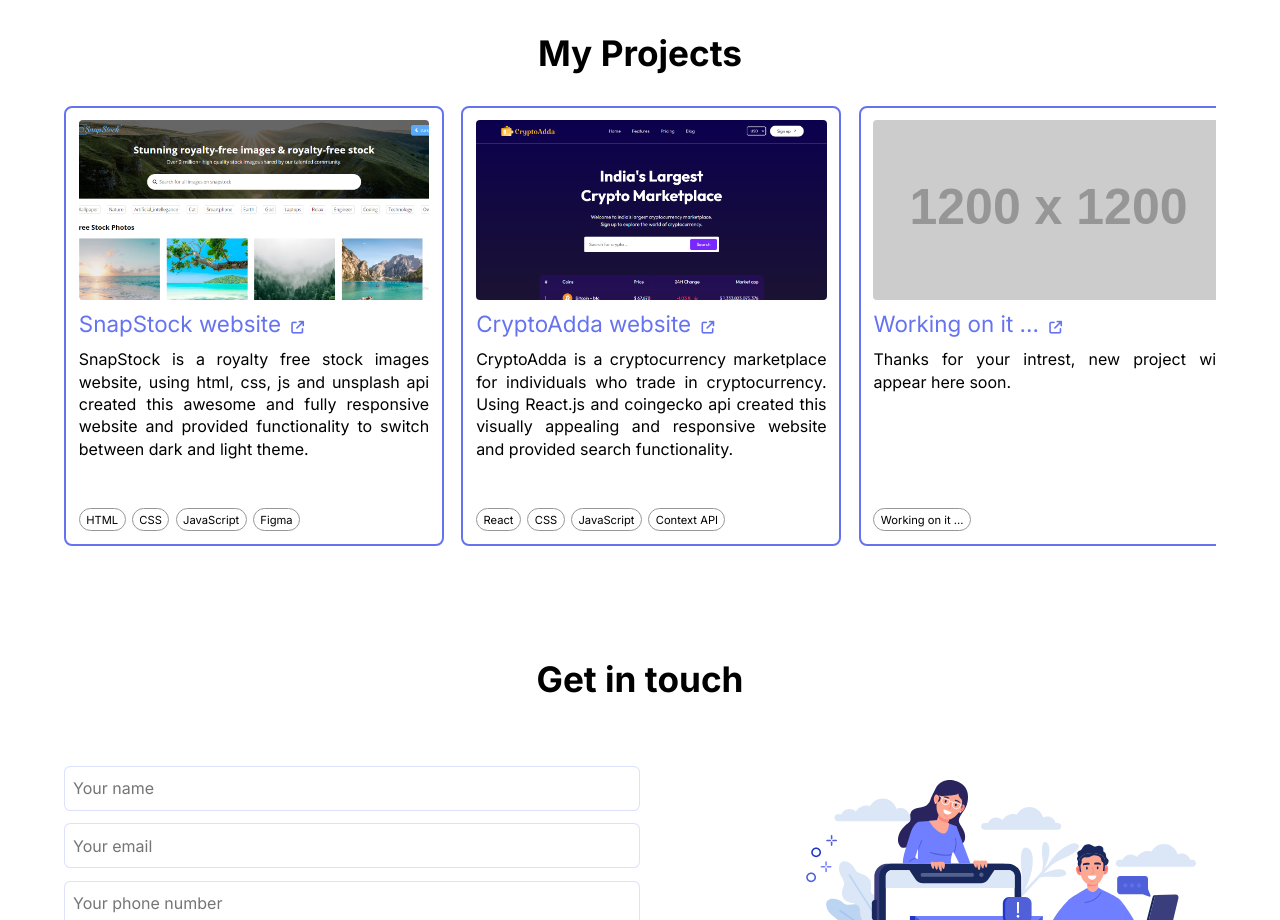
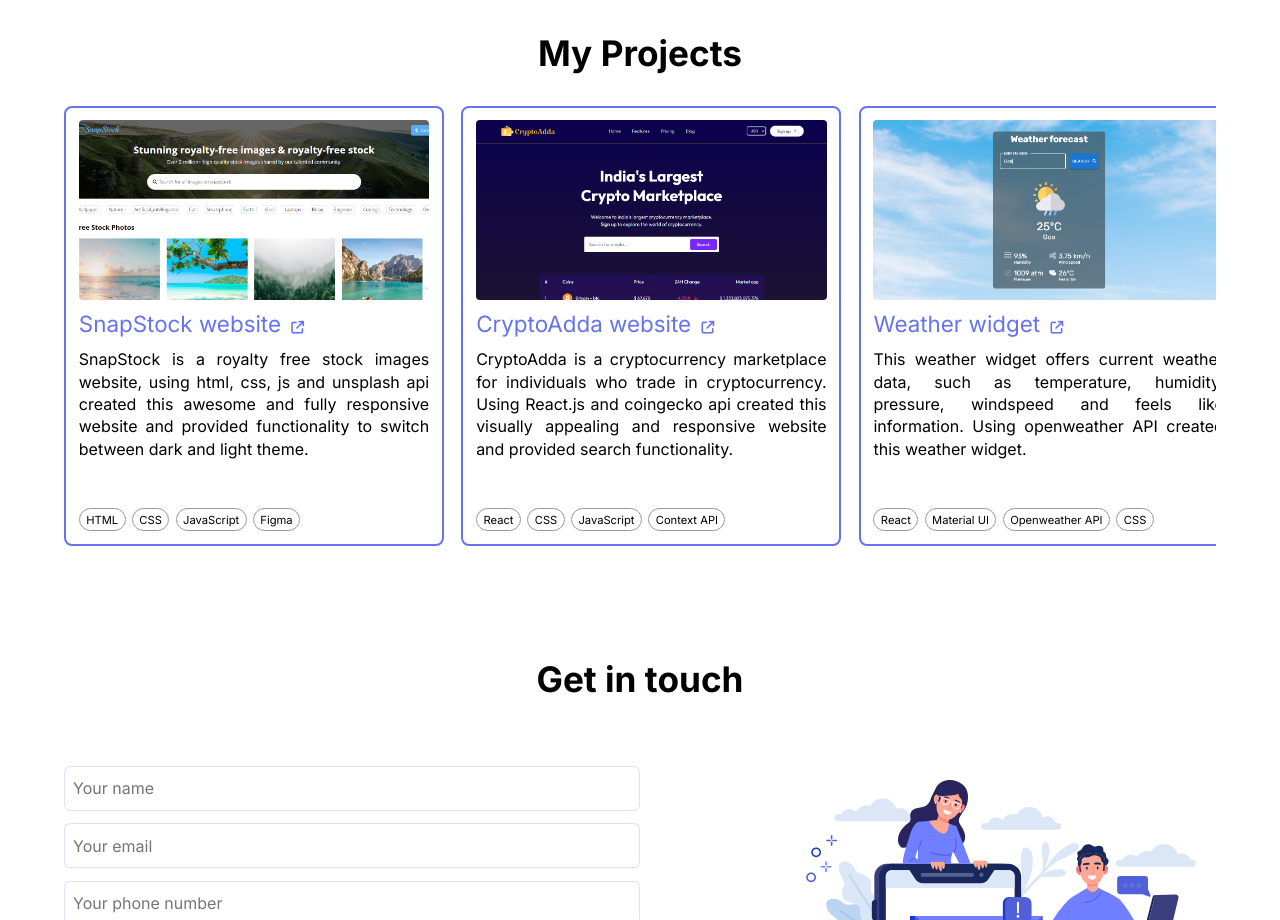
Before and after one commit to Premchandsh/Devfolio, a plain HTML site: page index.html in a window 1280 px wide. Shown: the part 1820-2740 px from the top of the page. Drawn offline with nearby package versions, Linux system fonts and the light colour scheme; placeholder pictures from the web are drawn by us.

Commit message:
new project added

```diff
--- a/index.html
+++ b/index.html
@@ -273,18 +273,21 @@
 
             <div class="project-div item">
                     <div class="image">
-                      <a target="_blank" href=""><img loading="lazy" src="https://via.placeholder.com/1200" alt="" /></a>
+                      <a target="_blank" href="https://premweather.netlify.app/"><img loading="lazy" src="./assets/weatehr-widget.png" alt="" /></a>
                     </div>
-                    <a target="_blank" href="" class="pro-title">
-                      Working on it ...
+                    <a target="_blank" href="https://premweather.netlify.app/" class="pro-title">
+                      Weather widget
                       <i class="fa-solid fa-arrow-up-right-from-square"></i>
                     </a>
                     <p>
-                      Thanks for your intrest, new project will appear here soon.
+                      This weather widget offers current weather data, such as temperature, humidity, pressure, windspeed and feels like information. Using openweather API created this weather widget.
                     </p>
 
                     <div class="tags">
-                      <span>Working on it ...</span>
+                      <span>React</span>
+                      <span>Material UI</span>
+                      <span>Openweather API</span>
+                      <span>CSS</span>
                     </div>
 
             </div>
```
Also changed, not shown: assets/weatehr-widget.png (added).
